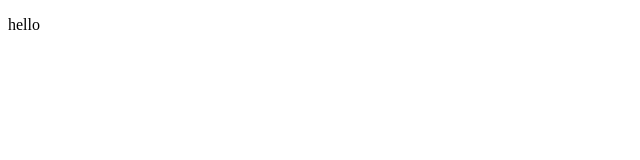
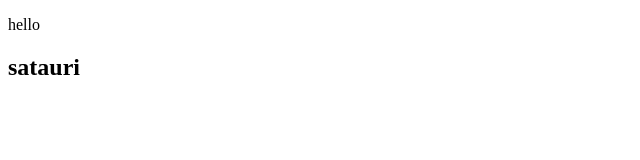
Before and after one commit to mariampap/lession4-fonts, a plain HTML site: page index.html in a window 1280 px wide. Shown: the full height of the page, 0-640 px from the left. Drawn offline with Linux system fonts and the light colour scheme.

Commit message:
add section

```diff
--- a/index.html
+++ b/index.html
@@ -5,5 +5,8 @@
 </head>
 <body>
 <p> hello </p>
+<section>
+<h2> satauri </h3>
+</section>
 </body>
 </html>
```
